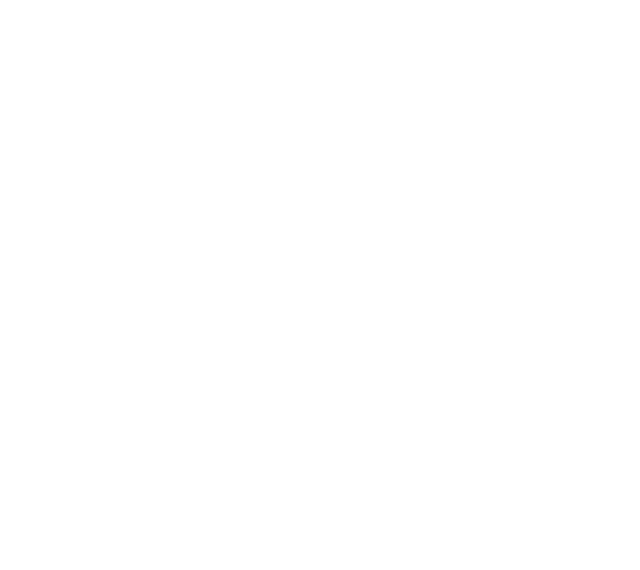
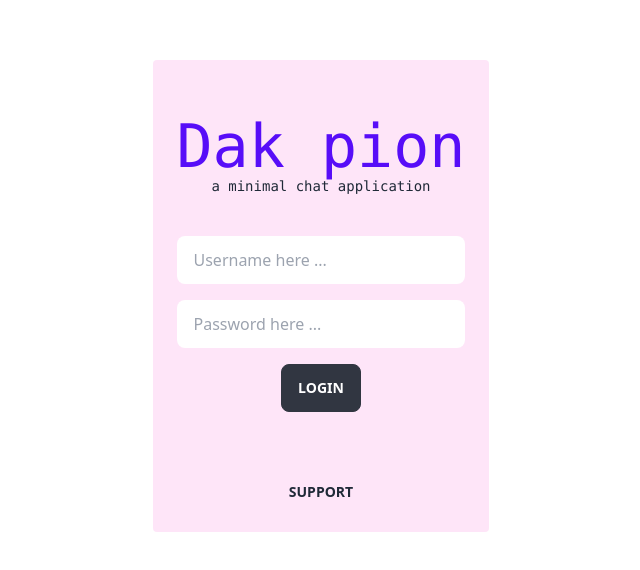
Before and after one commit to samiulbasirfahim/Dak-pion-template, a React (Create React App) app: page / in a window 1280 px wide. Shown: the part 104-674 px from the top of the page, without its empty margins (319-959 px from the left). Built offline with nearby package versions, Linux system fonts and the light colour scheme.

Commit message:
login page done

```diff
--- a/src/App.js
+++ b/src/App.js
@@ -7,10 +7,17 @@
 */
 
 // import from another file
+import Modals from "./components/modals/Modals"
+import Login from "./pages/Login"
 
 // app component
 const App = () => {
-	return <div></div>
+	return (
+		<div>
+			<Login />
+			<Modals />
+		</div>
+	)
 }
 
 export default App
--- /dev/null
+++ b/src/components/modals/Modals.js
@@ -0,0 +1,21 @@
+/*
+    Author: Samiul Basir Fahim
+    Title: Chat application
+    Description: All modals components are declare here
+    Date: 25 july 2022
+    Filename: modals.js
+*/
+
+// import from another files
+import React from "react"
+import SupportModal from "./SupportModal"
+
+const Modals = () => {
+	return (
+		<div>
+			<SupportModal />
+		</div>
+	)
+}
+
+export default Modals
--- /dev/null
+++ b/src/components/modals/SupportModal.js
@@ -0,0 +1,60 @@
+/*
+    Author: Samiul Basir Fahim
+    Title: Chat application
+    Description: This file used for store support modal component
+    Date: 25 july 2022
+    Filename: supportModal.js
+*/
+
+import React from "react"
+
+const SupportModal = () => {
+	return (
+		<div>
+			<input type="checkbox" id="my-modal-6" class="modal-toggle" />
+			<div class="modal modal-bottom sm:modal-middle">
+				<div class="modal-box">
+					<h3 class="font-bold text-lg">
+						Hello there, I am here to help you,
+					</h3>
+					<p class="py-4">
+						If you have any questions, feel free to ask me...
+					</p>
+					<div className="flex justify-between">
+						<a
+							className="btn btn-link btn-secondary"
+							href="https://www.facebook.com/callbackcat"
+							target="_blank"
+							rel="noreferrer"
+						>
+							Facebook
+						</a>
+						<a
+							href="mailto:samiulbasirfahim360@gmail.com"
+							target="_blank"
+							rel="noreferrer"
+							className="btn btn-link btn-secondary"
+						>
+							Email
+						</a>
+						<a
+							className="btn btn-link btn-secondary"
+							href="https://www.github.com/samiulbasirfahim"
+							target="_blank"
+							rel="noreferrer"
+						>
+							Github
+						</a>
+					</div>
+					<div class="modal-action flex justify-center">
+						<label for="my-modal-6" class="btn btn-sm">
+							Close!
+						</label>
+					</div>
+				</div>
+			</div>
+		</div>
+	)
+}
+
+export default SupportModal
--- a/src/pages/Login.js
+++ b/src/pages/Login.js
@@ -11,7 +11,51 @@
 
 // login component
 function Login() {
-	return <div></div>
+	const handleLoginForm = (e) => {
+		e.preventDefault()
+		const username = e.target.username.value
+		const password = e.target.password.value
+		console.log(username, password)
+	}
+	return (
+		<div className="absolute left-0 top-0 h-screen w-screen flex justify-center items-center">
+			<div className="bg-secondary/10 px-6 py-6 rounded">
+				<h1 className="font-mono text-6xl text-center text-primary pt-8">
+					Dak pion
+				</h1>
+				<p className="font-mono text-sm text-center pb-10">
+					a minimal chat application
+				</p>
+				<form
+					onSubmit={handleLoginForm}
+					className="grid justify-items-center grid-cols-1 gap-y-4"
+				>
+					<input
+						type="text"
+						name="username"
+						placeholder="Username here ..."
+						class="input w-full max-w-xs"
+					/>
+					<input
+						type="password"
+						name="password"
+						placeholder="Password here ..."
+						class="input w-full max-w-xs"
+					/>
+					<input
+						type="submit"
+						value="Login"
+						className="btn btn-active btn-primary/20"
+					/>
+				</form>
+				<div className="flex justify-center w-full mt-16">
+					<label for="my-modal-6" class="btn btn-ghost btn-sm">
+						Support
+					</label>
+				</div>
+			</div>
+		</div>
+	)
 }
 
 export default Login
--- a/tailwind.config.js
+++ b/tailwind.config.js
@@ -5,4 +5,7 @@
 		extend: {},
 	},
 	plugins: [require("daisyui")],
+	daisyui: {
+		themes: ["light", "dark"],
+	},
 }
```
